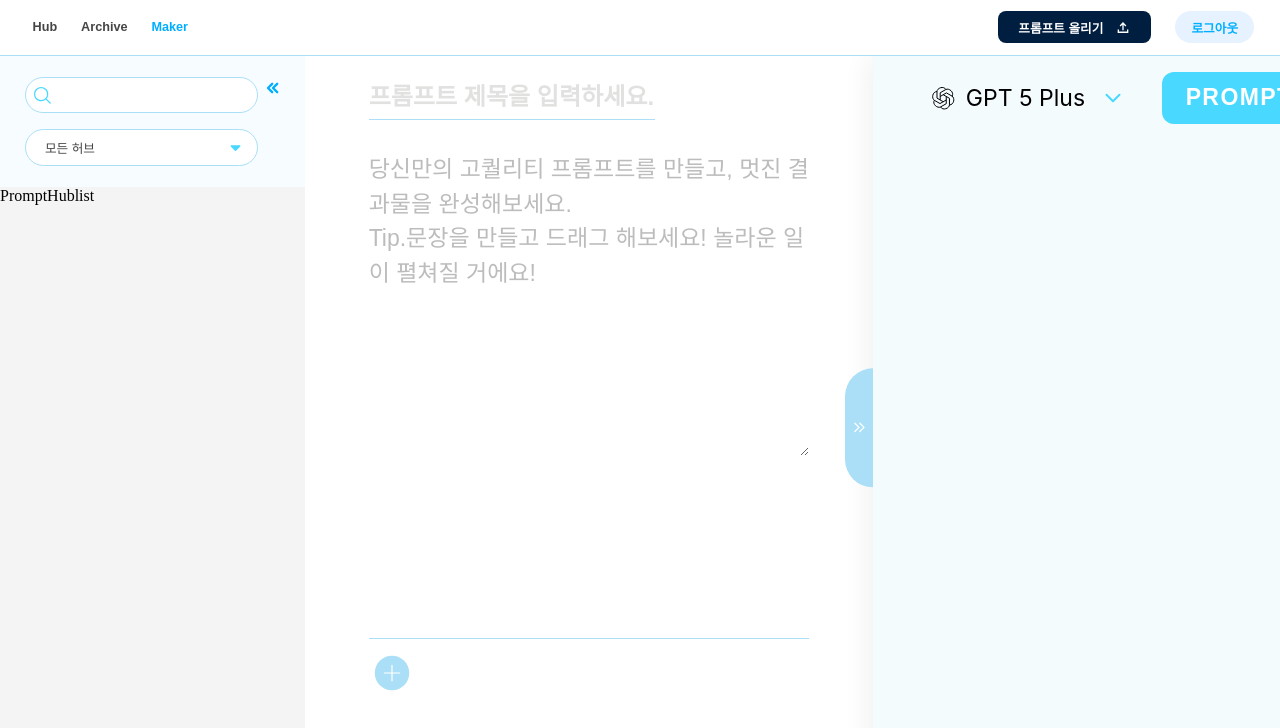
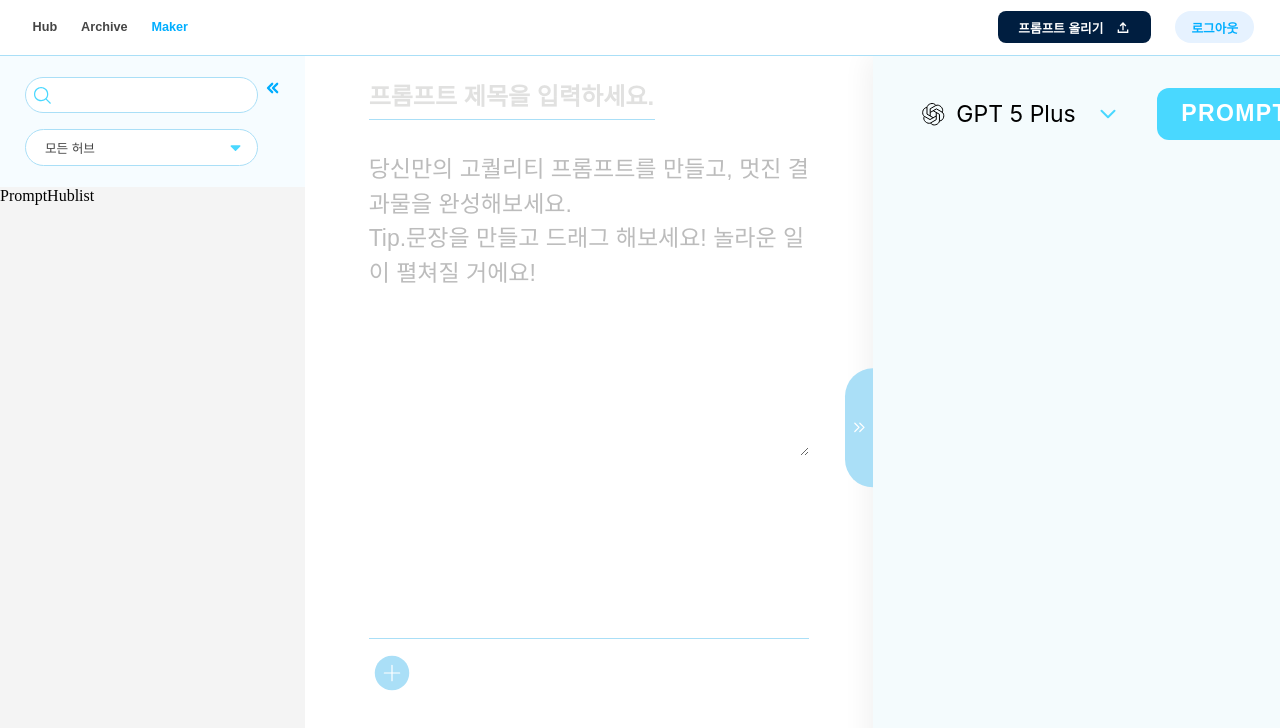
Before and after one commit to PromptStudio-Dev/PromptStudio_FE, a React (Vite) app: page /maker in a window 1280 px wide. Shown: the top 728 px of the page. Built offline with nearby package versions, Linux system fonts and the light colour scheme.

Commit message:
design: 그 외의 세밀한 css 수정

```diff
--- a/src/pages/MakerPage/ResultPanel/AIModalSelector.jsx
+++ b/src/pages/MakerPage/ResultPanel/AIModalSelector.jsx
@@ -52,7 +52,7 @@ const SelectorButton = styled.button`
   display: flex;
   width: 15.9375rem; /* 255px */
   height: 3.125rem; /* 50px */
-  padding: 0.75rem 1.4375rem 0.75rem 2.3125rem; /* 12px 23px 12px 37px */
+  padding: 0.75rem 1.4375rem 0.75rem 2rem; /* 12px 23px 12px 37px */
   justify-content: flex-end;
   align-items: center;
   flex-shrink: 0;
--- a/src/pages/MakerPage/ResultPanel/ResultPanel.jsx
+++ b/src/pages/MakerPage/ResultPanel/ResultPanel.jsx
@@ -36,7 +36,7 @@ const ResultPanelWrapper = styled.div`
 `;
 
 const ResultPanelHeader = styled.div`
-  padding: 2vh 1.6vw;
+  padding: 2rem 1rem;
   display: flex;
   align-items: center;
   gap: 1vw;
@@ -46,8 +46,7 @@ const RunButton = styled.button`
   display: flex;
   align-items: center;
   justify-content: center;
-  width: 18vw;
-  height: auto;
+  width: 15.9375rem;
   gap: 0.5rem;
   padding: 0.8rem 1.5rem;
   background: #49d8ff;
```
